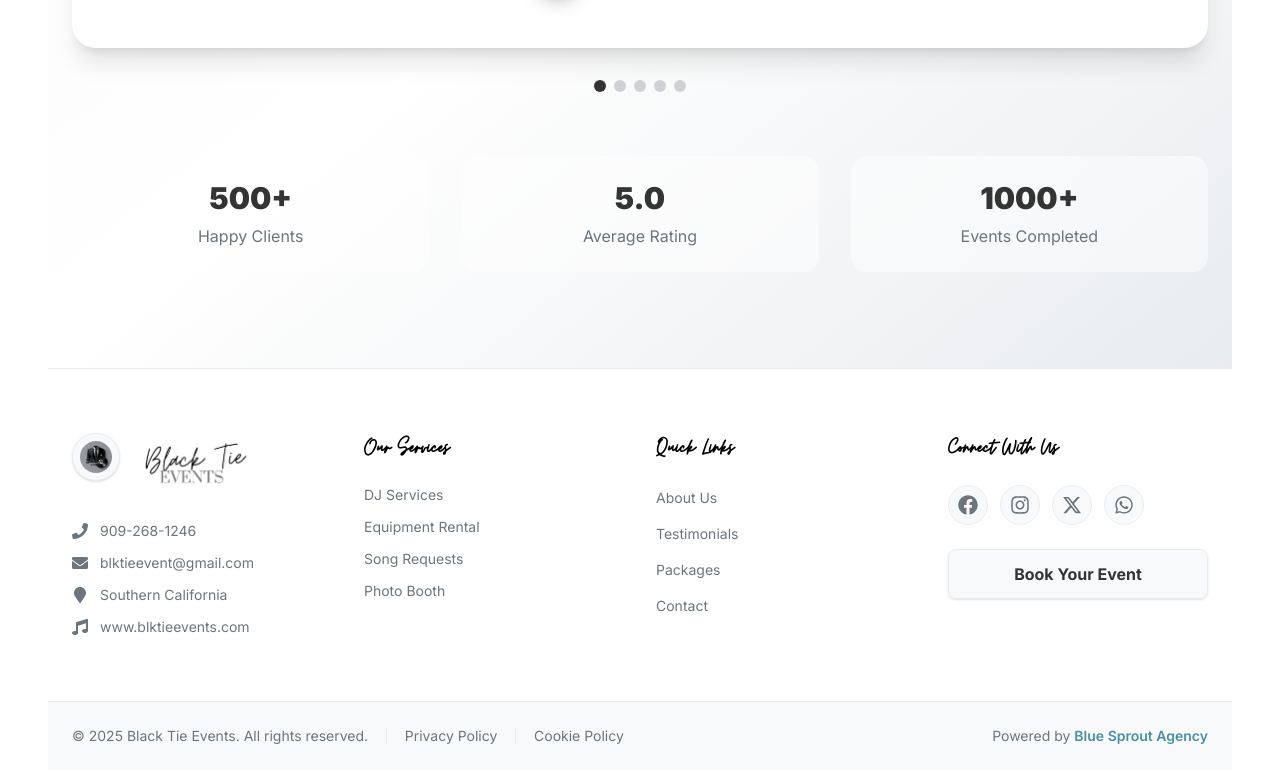
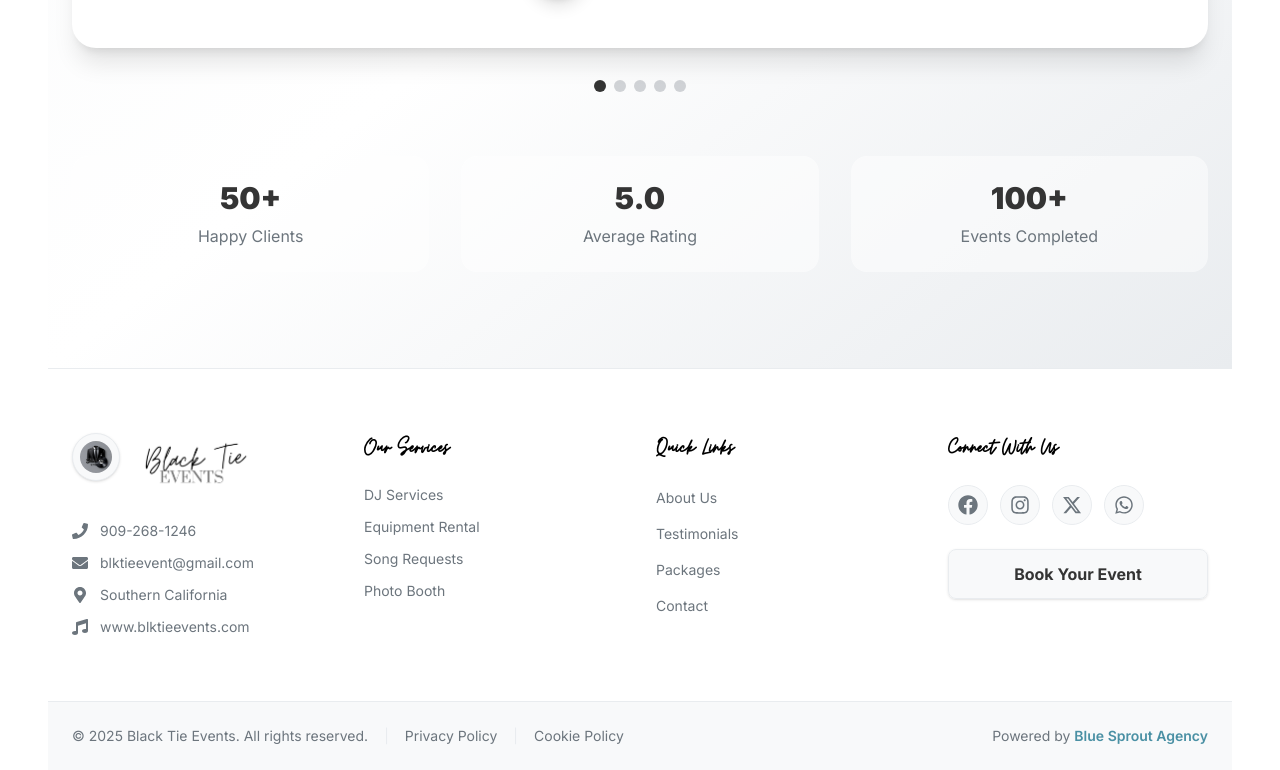
Before and after one commit to nermeennasim/dj-services, a Next.js app: page /about/testimonials in a window 1280 px wide. Shown: the part 646-1416 px from the top of the page. Built offline with nearby package versions, Linux system fonts and the light colour scheme.

Commit message:
change in marker map pin

```diff
--- a/src/app/about/testimonials/page.tsx
+++ b/src/app/about/testimonials/page.tsx
@@ -153,7 +153,7 @@ export default function TestimonialsSection() {
 				{/* Stats */}
 				<div className="mt-16 grid md:grid-cols-3 gap-8 text-center">
 					<div className="bg-white/50 rounded-2xl p-6">
-						<div className="text-3xl font-black text-[#343434] mb-2">500+</div>
+						<div className="text-3xl font-black text-[#343434] mb-2">50+</div>
 						<div className="text-[#6C757D]">Happy Clients</div>
 					</div>
 					<div className="bg-white/50 rounded-2xl p-6">
@@ -161,7 +161,7 @@ export default function TestimonialsSection() {
 						<div className="text-[#6C757D]">Average Rating</div>
 					</div>
 					<div className="bg-white/50 rounded-2xl p-6">
-						<div className="text-3xl font-black text-[#343434] mb-2">1000+</div>
+						<div className="text-3xl font-black text-[#343434] mb-2">100+</div>
 						<div className="text-[#6C757D]">Events Completed</div>
 					</div>
 				</div>
--- a/src/components/layout/Footer.tsx
+++ b/src/components/layout/Footer.tsx
@@ -1,5 +1,4 @@
 // Replace lucide-react imports with:
-import { MapPin } from "lucide-react";
 import {
 	FaMusic,
 	FaPhone,
@@ -7,11 +6,9 @@ import {
 	FaEnvelope,
 	FaFacebook,
 	FaInstagram,
-	FaMap,
-	FaMapMarker,
+	FaMapMarkerAlt,
 } from "react-icons/fa";
-import { FaXTwitter } from "react-icons/fa6";
-
+import { FaMap, FaXTwitter } from "react-icons/fa6";
 export default function Footer() {
 	const currentYear = new Date().getFullYear();
 
@@ -107,7 +104,7 @@ export default function Footer() {
 							</a>
 
 							<div className="flex items-center gap-3 text-[#6C757D]">
-								<FaMapMarker className="w-4 h-4 flex-shrink-0" />
+								<FaMapMarkerAlt className="w-4 h-4 flex-shrink-0" />
 								<span className="text-sm">Southern California</span>
 							</div>
 
```
